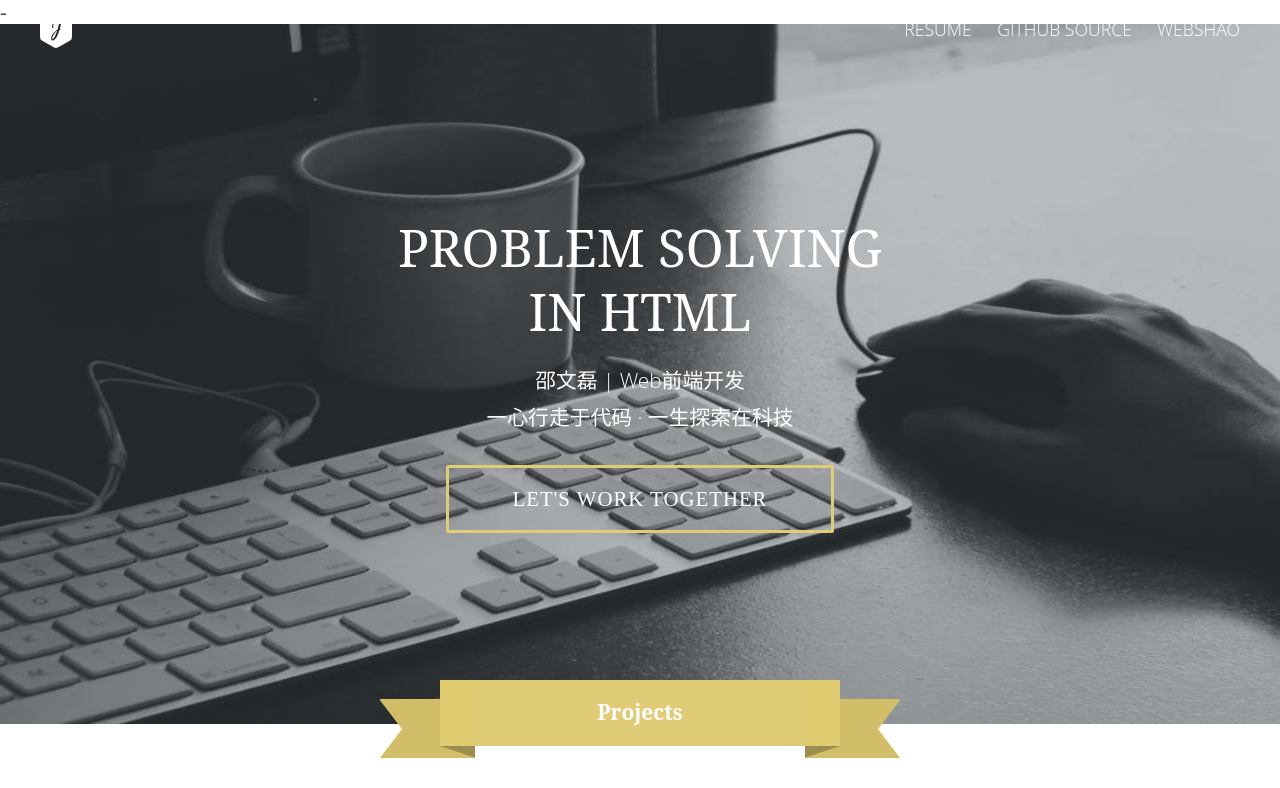
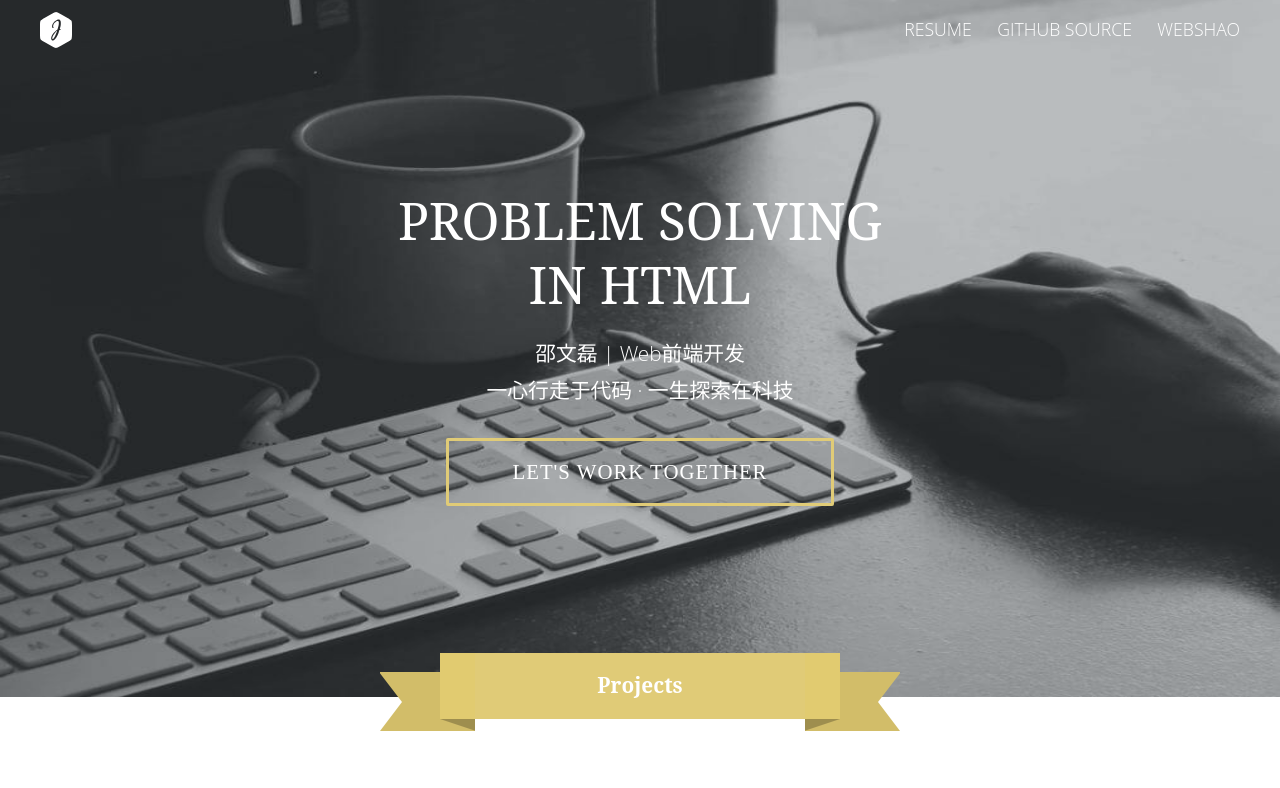
Before and after one commit to webshaowenlei/webshaowenlei.github.com, a PHP site: page / in a window 1280 px wide. Shown: the top 788 px of the page. Run offline with PHP 8.4, Linux system fonts and the light colour scheme.

Commit message:
改一下

```diff
--- a/个人网页首页/css/index.css
+++ b/个人网页首页/css/index.css
@@ -242,6 +242,7 @@ header nav h1 {
     display: flex;
     justify-content: center;
     align-items: center;
+    margin-top:-27px;
 }
 
 .siteHome-wrapper #Change li {
```
